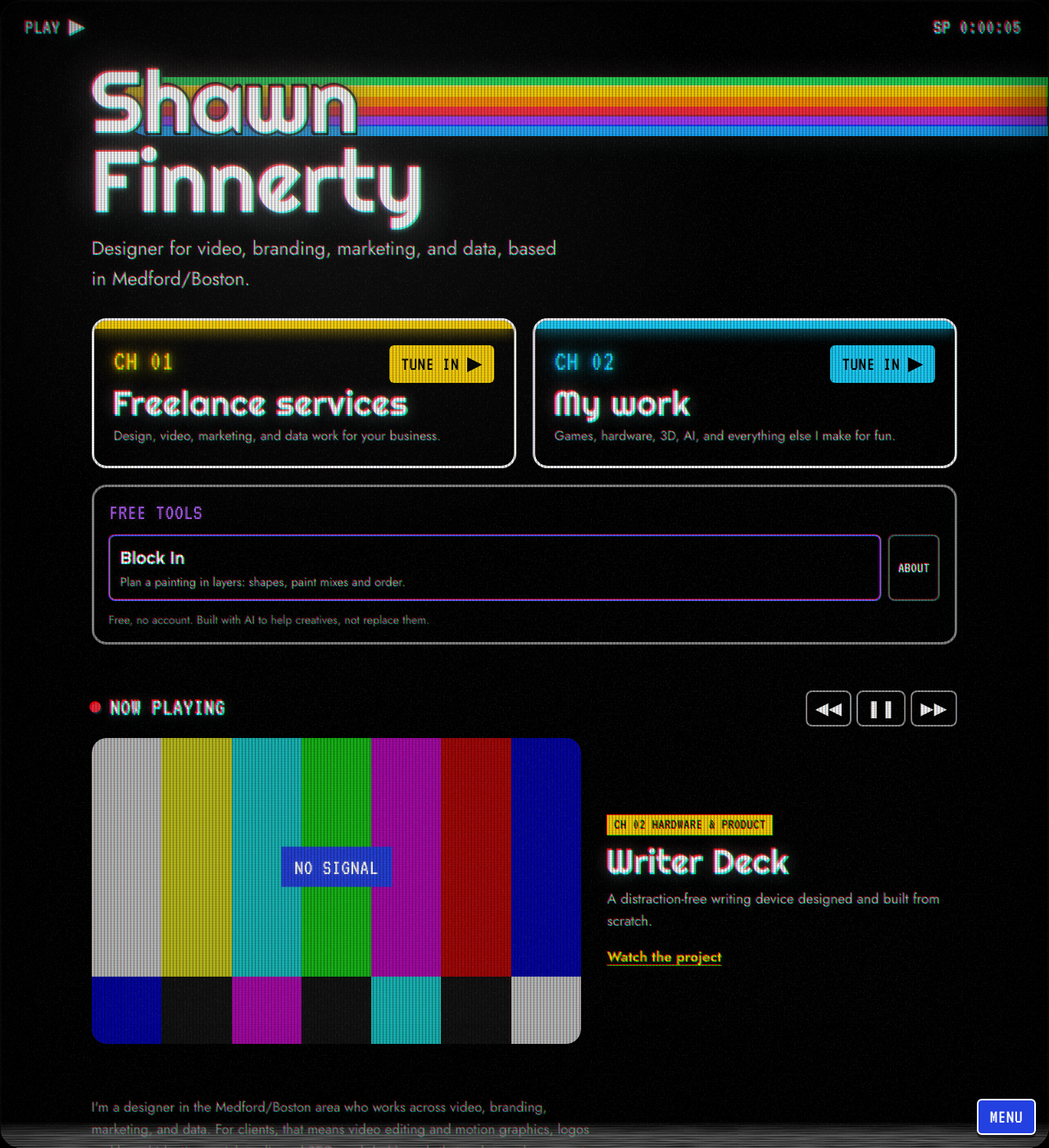
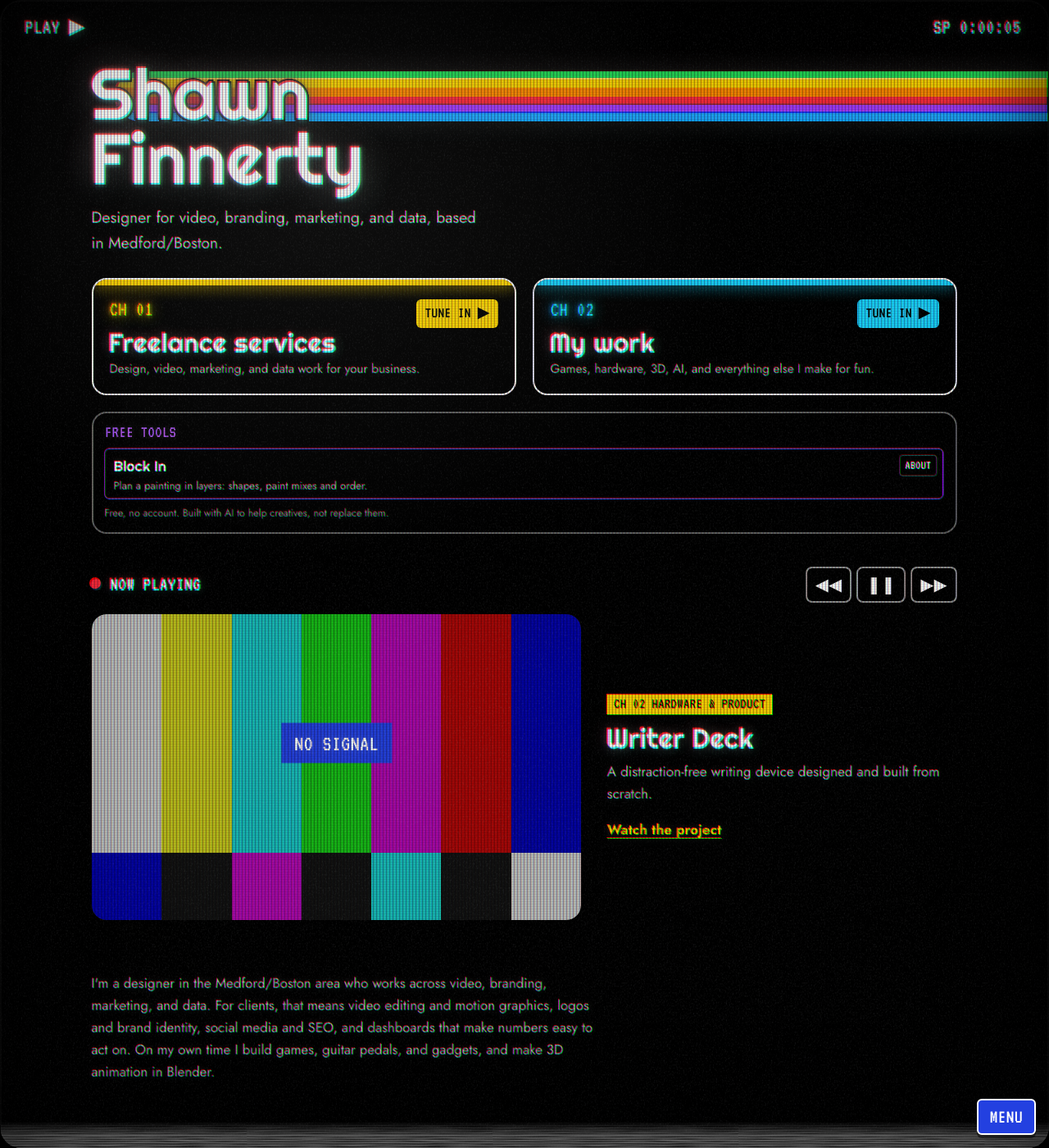
Before and after one commit to ItsNotShawn/shawnfinnerty.work, a Jekyll site: the page built from index.html, in a window 1280 px wide and 1400 px high. Shown: the whole window at 82% size. Built offline with Jekyll 4.4.1, drawn with Linux system fonts in a browser that asks for light colours; some web fonts are replaced.

Commit message:
Homepage: scale down name, channel cards, tools panel and Now Playing
Co-Authored-By: Claude Opus 5.5 <noreply@anthropic.com>
Claude-Session: https://claude.ai/code/session_01PoU4aPMQCwMMpbXj2zQyDj

```diff
--- a/assets/css/site.css
+++ b/assets/css/site.css
@@ -143,17 +143,17 @@ p { margin: 0 0 1em; }
   position: absolute; z-index: 0; right: 0;
   left: calc(max(var(--gutter), calc((100vw - var(--wrap)) / 2 + var(--gutter))) + .35em);
   top: 18%; height: 34%;
-  font-size: clamp(3.2rem, 10vw, 6.6rem);
+  font-size: clamp(3rem, 9vw, 5.4rem);
 }
 .logo__stripes .stripes { height: 100%; border-radius: .5em 0 0 .5em; overflow: hidden; }
 .logo__name {
   position: relative; z-index: 1; display: inline-block;
-  font-family: var(--font-display); font-weight: 400; font-size: clamp(3.2rem, 10vw, 6.6rem); line-height: .92;
+  font-family: var(--font-display); font-weight: 400; font-size: clamp(3rem, 9vw, 5.4rem); line-height: .92;
   color: #fff; -webkit-text-stroke: .045em #000; paint-order: stroke fill;
 }
 .home__tagline {
   margin: 16px 0 0; max-width: 42ch;
-  font-size: clamp(1.15rem, 2.4vw, 1.45rem); color: #d7d7d0;
+  font-size: clamp(1.05rem, 2vw, 1.2rem); color: #d7d7d0;
 }
 
 /* CRT power-on: the one orchestrated motion moment on the site */
@@ -173,22 +173,22 @@ html.no-motion .home .home__main { animation: none; }
   .home__sub .tools {
     position: absolute; top: 28px; z-index: 2;
     right: calc(50% + var(--wrap) / 2 + 8px);
-    width: min(320px, calc(50% - var(--wrap) / 2 - 40px));
+    width: min(260px, calc(50% - var(--wrap) / 2 - 40px));
   }
 }
 .channels { display: grid; gap: 16px; grid-template-columns: 1fr; }
 @media (min-width: 720px) { .channels { grid-template-columns: 1fr 1fr; gap: 20px; } }
 .channel {
-  position: relative; display: grid; gap: 4px; padding: 22px 24px 24px; text-decoration: none;
-  border: 3px solid #fff; border-radius: var(--radius-screen); background: #000; overflow: hidden;
+  position: relative; display: grid; gap: 2px; padding: 18px 20px 18px; text-decoration: none;
+  border: 2px solid #fff; border-radius: var(--radius-screen); background: #000; overflow: hidden;
 }
 .channel::before { /* channel color bar along the top */
-  content: ""; position: absolute; inset: 0 0 auto 0; height: 10px; background: var(--ch);
+  content: ""; position: absolute; inset: 0 0 auto 0; height: 7px; background: var(--ch);
 }
-.channel__num { font-size: 2.2rem; line-height: 1; color: var(--ch); margin-top: 6px; }
-.channel__name { font-family: var(--font-display); font-size: clamp(1.8rem, 4.5vw, 2.6rem); line-height: 1.05; color: #fff; }
-.channel__desc { color: #bdbdb6; font-size: 1rem; }
-.channel { padding-top: 26px; }
+.channel__num { font-size: 1.6rem; line-height: 1; color: var(--ch); margin-top: 4px; }
+.channel__name { font-family: var(--font-display); font-size: clamp(1.6rem, 3.6vw, 2rem); line-height: 1.05; color: #fff; }
+.channel__desc { color: #bdbdb6; font-size: .95rem; }
+.channel { padding-top: 20px; }
 @media (min-width: 720px) {
   .channel { grid-template-columns: 1fr auto; column-gap: 20px; }
   .channel > :not(.channel__go) { grid-column: 1 / -1; }
@@ -196,41 +196,41 @@ html.no-motion .home .home__main { animation: none; }
   .channel__go { grid-column: 2; grid-row: 1; align-self: center; margin-top: 4px !important; }
 }
 .channel__go {
-  align-self: end; justify-self: start; margin-top: 14px; padding: 4px 14px; white-space: nowrap;
-  font-size: 1.5rem; text-transform: uppercase; color: #000; background: var(--ch); border-radius: 6px;
+  align-self: end; justify-self: start; margin-top: 12px; padding: 2px 10px; white-space: nowrap;
+  font-size: 1.2rem; text-transform: uppercase; color: #000; background: var(--ch); border-radius: 6px;
 }
 .channel:hover, .channel:focus-visible { border-color: var(--ch); box-shadow: 0 0 18px var(--ch); }
 .channel:hover .channel__go { background: #fff; }
 
 /* Free tools panel (homepage, right side) */
 .tools {
-  display: flex; flex-direction: column; padding: 16px 18px 16px;
-  border: 3px solid rgba(255,255,255,.55); border-radius: var(--radius-screen); background: #000;
+  display: flex; flex-direction: column; padding: 12px 14px;
+  border: 2px solid rgba(255,255,255,.4); border-radius: var(--radius-screen); background: #000;
 }
-.tools__title { margin: 0 0 12px; font-size: 1.7rem; text-transform: uppercase; color: #b45cff; }
-.tools__list { list-style: none; margin: 0; padding: 0; display: grid; gap: 10px; }
-.tool { display: flex; align-items: stretch; gap: 8px; }
+.tools__title { margin: 0 0 8px; font-size: 1.3rem; text-transform: uppercase; color: #b45cff; }
+.tools__list { list-style: none; margin: 0; padding: 0; display: grid; gap: 6px; }
+.tool { position: relative; }
 .tool__open {
-  flex: 1; display: grid; gap: 2px; padding: 10px 12px; text-decoration: none;
-  border: 2px solid #b45cff; border-radius: 8px;
+  display: grid; gap: 1px; padding: 7px 10px; padding-right: 62px; text-decoration: none;
+  border: 1px solid #b45cff; border-radius: 6px;
 }
 .tool__open:hover, .tool__open:focus-visible { background: #b45cff; }
 .tool__open:hover .tool__name, .tool__open:hover .tool__desc { color: #000; }
-.tool__name { font-family: var(--font-display); font-size: 1.35rem; color: #fff; }
-.tool__desc { font-size: .92rem; color: #bdbdb6; line-height: 1.35; }
+.tool__name { font-family: var(--font-display); font-size: 1.1rem; color: #fff; }
+.tool__desc { font-size: .82rem; color: #bdbdb6; line-height: 1.3; }
 .tool__about {
-  display: flex; align-items: center; padding: 0 10px; font-size: 1.15rem; text-transform: uppercase;
-  color: #fff; text-decoration: none; border: 2px solid rgba(255,255,255,.4); border-radius: 8px;
+  position: absolute; top: 8px; right: 8px; padding: 0 6px; font-size: .95rem; text-transform: uppercase;
+  color: #ddd; text-decoration: none; border: 1px solid rgba(255,255,255,.35); border-radius: 4px;
 }
 .tool__about:hover { border-color: #fff; }
-.tools__note { margin: 0; padding-top: 12px; font-size: .88rem; color: #9a9a93; }
+.tools__note { margin: 0; padding-top: 8px; font-size: .78rem; color: #9a9a93; }
 
 
 
 /* Now Playing */
-.nowplaying { margin-top: 56px; }
+.nowplaying { margin-top: 40px; }
 .nowplaying__head { display: flex; align-items: center; justify-content: space-between; gap: 12px; margin-bottom: 14px; }
-.nowplaying__label { margin: 0; font-size: 1.9rem; text-transform: uppercase; color: #fff; display: flex; align-items: center; gap: 10px; }
+.nowplaying__label { margin: 0; font-size: 1.5rem; text-transform: uppercase; color: #fff; display: flex; align-items: center; gap: 10px; }
 .rec { width: 14px; height: 14px; border-radius: 50%; background: var(--red); animation: blink 1.4s steps(1) infinite; }
 @keyframes blink { 50% { opacity: 0; } }
 @media (prefers-reduced-motion: reduce) { .rec { animation: none; } }
@@ -243,7 +243,7 @@ html.no-motion .rec { animation: none; }
 .np-btn:hover { background: #fff; color: #000; }
 .np-slide__link { display: grid; gap: 20px; text-decoration: none; }
 @media (min-width: 760px) { .np-slide__link { grid-template-columns: 1.4fr 1fr; align-items: center; gap: 32px; } }
-.np-slide__body h3 { font-family: var(--font-display); font-weight: 400; font-size: clamp(1.8rem, 4vw, 2.6rem); margin: 10px 0 8px; color: #fff; }
+.np-slide__body h3 { font-family: var(--font-display); font-weight: 400; font-size: clamp(1.6rem, 3.4vw, 2.1rem); margin: 10px 0 8px; color: #fff; }
 .np-slide__body p { color: #c9c9c2; max-width: 40ch; }
 .np-slide__more { color: var(--ch); font-weight: 700; text-decoration: underline; text-underline-offset: 4px; }
 
```
